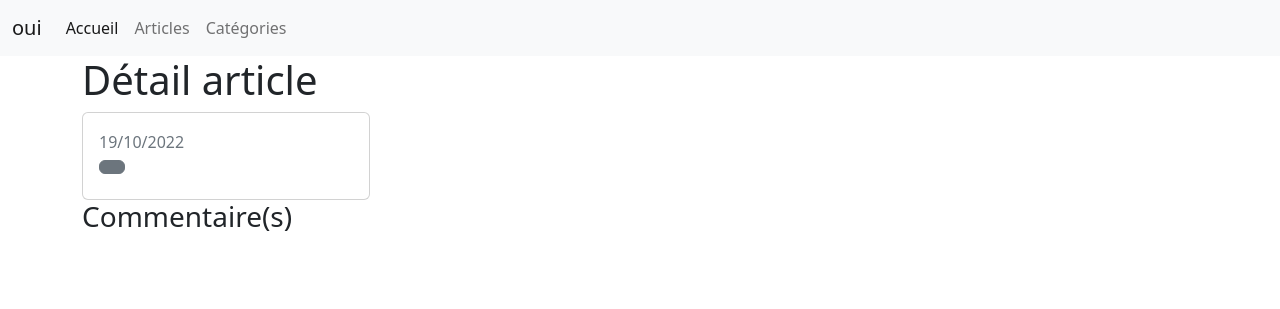
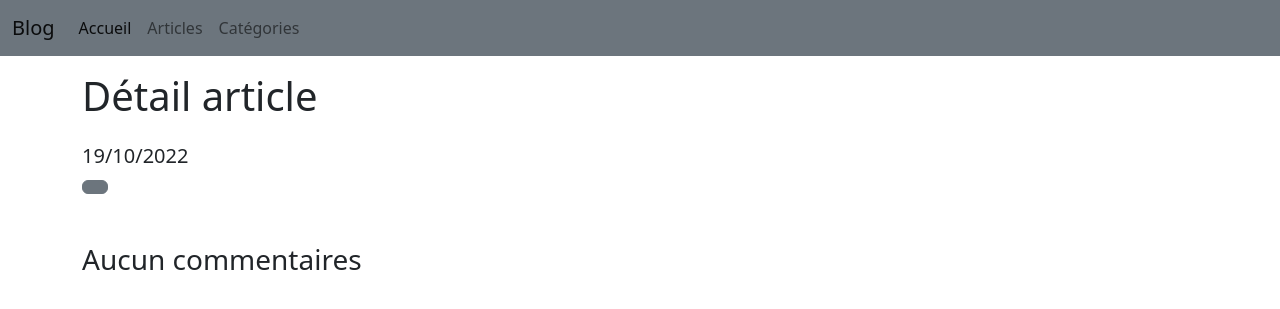
Before and after one commit to tvGuy2/lamy-blog-, a Symfony app: template templates/article/article.html.twig in a window 1280 px wide. Shown: the top 309 px of the page. Run offline with Twig, Linux system fonts and the light colour scheme; the template is opened without the code that fills it, so the values that code supplies are empty; some libraries are stand-ins or nearby versions.

Commit message:
add commantaire

```diff
--- a/templates/article/article.html.twig
+++ b/templates/article/article.html.twig
@@ -3,26 +3,34 @@
 {% block title %}Liste des Articles{% endblock %}
 
 {% block body %}
-    <h1>Détail article</h1>
-    <div class="card" style="width: 18rem;">
-        <div class="card-body">
-            <h5 class="card-title">{{ article.titre }}</h5>
-            <h6 class="card-subtitle mb-2 text-muted">{{ article.createdAt | date("d/m/Y")  }}</h6>
-            <h6 class="card-subtitle mb-2 text-muted "><a class="btn btn-secondary" href="{{ path("app_categorie_slug" , {slug : article.categorie.slug })}}">{{ article.categorie.titre }}</a></h6>
-            <p class="card-text">{{ article.contenu }} </p>
-
-        </div>
+    <h1 class="mt-3 mb-4">Détail article</h1>
+    <div class="  mb-5">
+        <h5 class=""> <b>{{ article.titre }} </b> {{ article.createdAt | date("d/m/Y")  }}</h5>
+        <h6 class=" "><a class="btn btn-secondary" href="{{ path("app_categorie_slug" , {slug : article.categorie.slug })}}">{{ article.categorie.titre }}</a></h6>
+        <p class="">{{ article.contenu }} </p>
     </div>
 
-    <h3>Commentaire(s)</h3>
-    <div>
+    {% if article.commentaires.count >1 %}
+    <h3 class="mb-3">{{ article.commentaires.count}} Commentaires</h3>
+
+    {% elseif article.commentaires.count == 0 %}
+        <h3 class="mb-3">Aucun commentaires</h3>
+
+    {% else %}
+    <h3 class="mb-3">{{ article.commentaires.count}} Commentaire</h3>
+    {% endif %}
+
+
+    <div class="">
         {% for commentaire in commentaires %}
-            <li>{{ commentaire.contenu }}</li>
+            <ul>
+            {%if commentaire.utilisateurId %}
+            <li><h5><b>{{ commentaire.utilisateurId.pseudo }} </b>{{ commentaire.createAt | date("d/m/Y") }}</h5></li>
+            {%else %}
+            <li><h5> <b>Anonyme {{ commentaire.createAt | date("d/m/Y") }}</b></h5></li>
+            {% endif %}
+            <p class="mb-3">{{ commentaire.contenu }}</p>
+            </ul>
         {% endfor %}
     </div>
-
-
-
-
-
 {% endblock %}
--- a/templates/partials/_navigation.html.twig
+++ b/templates/partials/_navigation.html.twig
@@ -1,8 +1,8 @@
 
 
-<nav class="navbar navbar-expand-lg bg-light ">
+<nav class="navbar navbar-expand-lg bg-secondary ">
     <div class="container-fluid">
-        <a class="navbar-brand" href="{{ path('app_accueil') }}">oui</a>
+        <a class="navbar-brand" href="{{ path('app_accueil') }}">Blog</a>
         <button class="navbar-toggler" type="button" data-bs-toggle="collapse" data-bs-target="#navbarNav" aria-controls="navbarNav" aria-expanded="false" aria-label="Toggle navigation">
             <span class="navbar-toggler-icon"></span>
         </button>
```
Also changed, not shown: src/Controller/ArticleController.php (+11 -10 lines), src/Form/ArticleType.php (+6 -2 lines).
